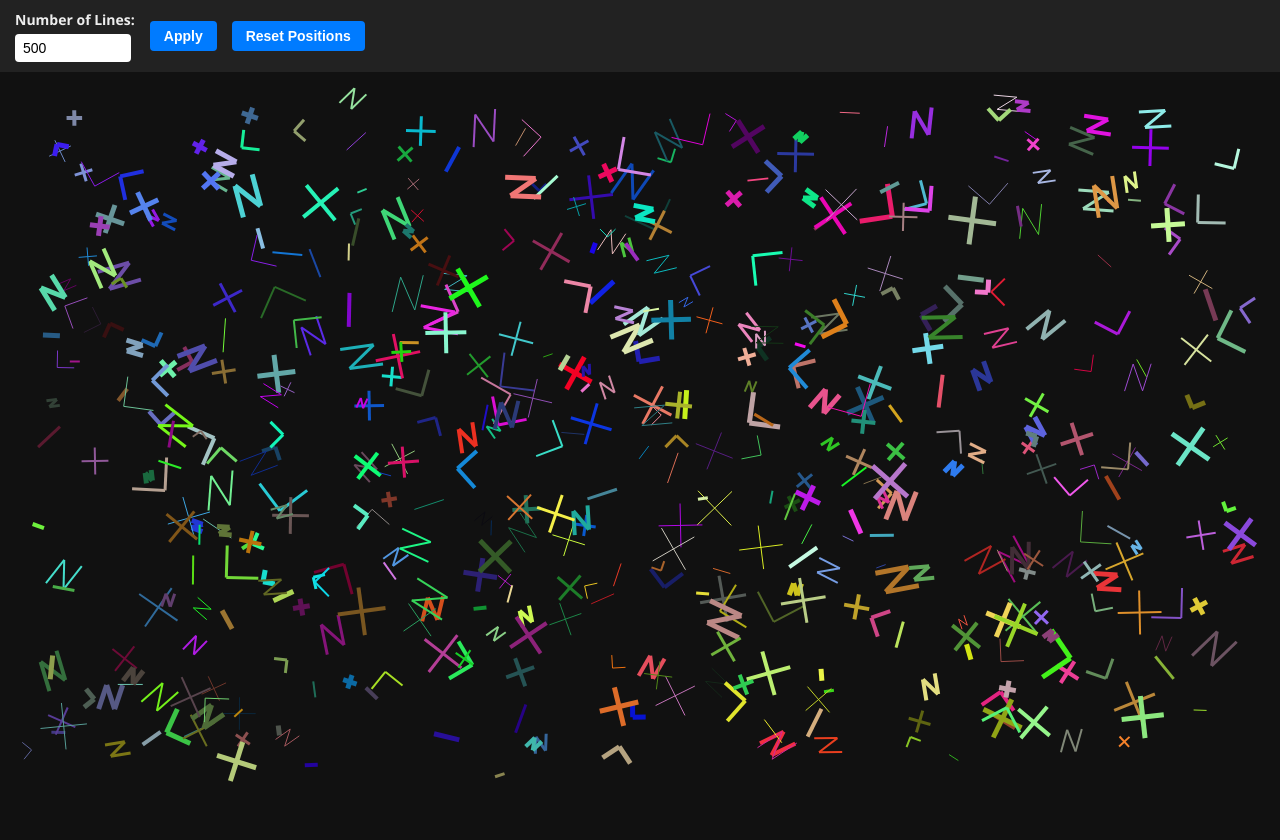
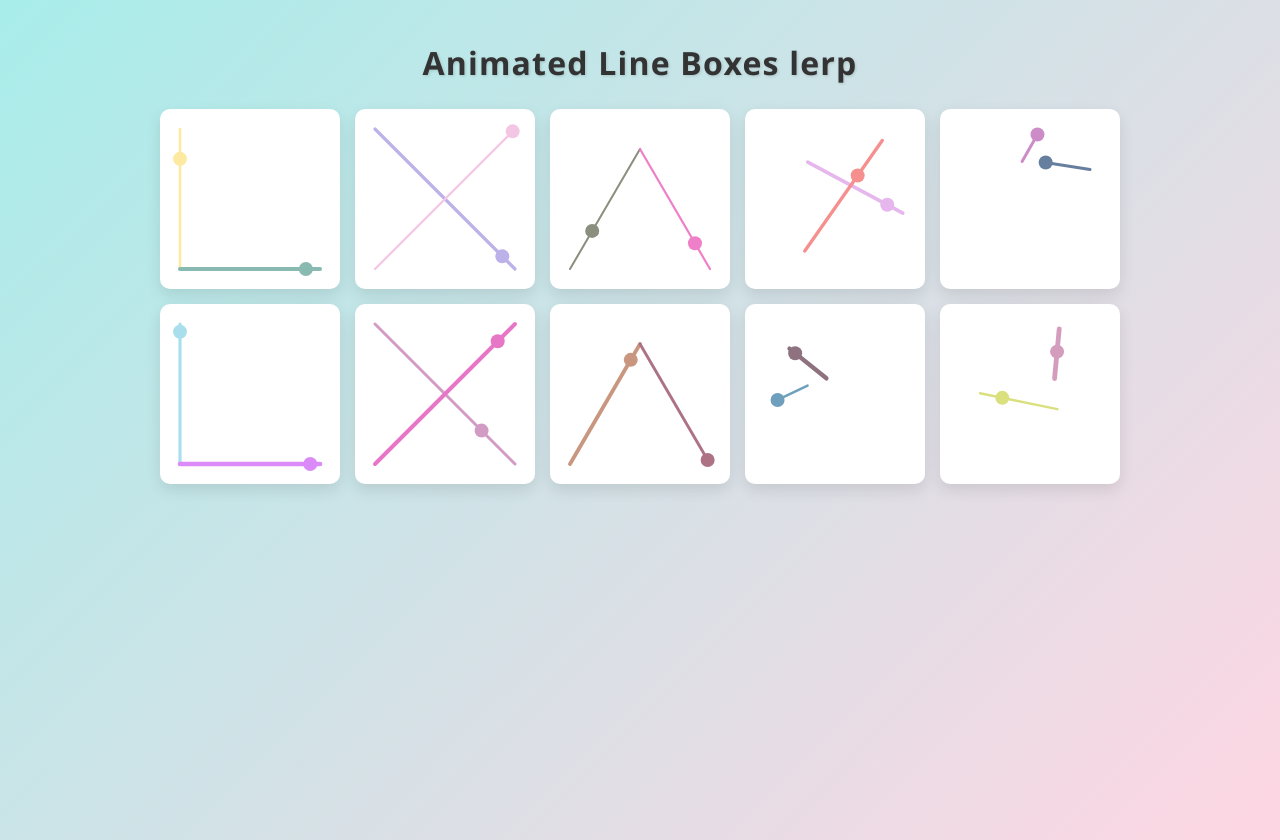
Before and after one commit to Fatyoda3/canvas-experiments, a plain HTML site: page index.html in a window 1280 px wide. Before the commit the page ends 800 px from the top, so only its background shows below. Drawn offline with Linux system fonts and the light colour scheme.

Commit message:
hello I am fixing my old stuff, now I am working on LERP and  it's much better

```diff
--- a/assets/lerp.js
+++ b/assets/lerp.js
@@ -1,116 +1,164 @@
-const canvas = document.querySelector('canvas');
-const c = canvas.getContext('2d');
-canvas.width = 800;
-canvas.height = 600;
+const grid = document.getElementById("grid");
+const CANVAS_SIZE = 180;
+const BOX_COUNT = 10;
+const FPS = 30;
+const FRAME_DURATION = 1000 / FPS;
 
-c.fillStyle = "#ffdfdf";
-c.strokeStyle = "orange";
-c.lineWidth = 5;
+class LineAnimator {
+  constructor(canvas, shape) {
+    this.canvas = canvas;
+    this.c = canvas.getContext("2d");
+    this.c.lineCap = "round";
 
-const A = {
-    x: 650, y: 350
-};
-const B = {
-    x: 150, y: 120
-};
+    this.width = canvas.width;
+    this.height = canvas.height;
 
+    this.shape = shape; // 'L', 'X', 'W', or 'random'
 
-const E = {
-    x: 650, y: 250
-};
-const D = {
-    x: 350, y: 136
-};
+    this.colorA = this.randomColor();
+    this.colorB = this.randomColor();
 
+    this.lineWidthA = 2 + Math.random() * 3;
+    this.lineWidthB = 2 + Math.random() * 3;
 
+    this.tA = 0;
+    this.tB = 0;
 
+    this.speedA = 0.005 + Math.random() * 0.02;
+    this.speedB = 0.005 + Math.random() * 0.02;
 
-function drawLine(p1, p2) {
-    c.beginPath();
-    c.moveTo(p1.x, p1.y);
-    c.lineTo(p2.x, p2.y);
-
-    c.stroke();
+    this.initShapePoints();
   }
 
-function addText(T, P) {
-    c.font = "bold 30px Arial";
-    c.save();
-    c.fillStyle = "black";
-    c.fillText(T, P.x, P.y, 150);
-    c.textAlign = 'center';
-    c.textBaseline = "middle";
-    c.restore();
+  randomColor() {
+    const r = 100 + Math.floor(Math.random() * 155);
+    const g = 100 + Math.floor(Math.random() * 155);
+    const b = 100 + Math.floor(Math.random() * 155);
+    return `rgb(${r},${g},${b})`;
   }
 
-function animate() {
-    /*     let k = 0.05;
-        lerp1.x += k;
-        lerp2.x += k;
-        lerp1.y += k;
-        lerp2.y += k; */
+  lerp(p1, p2, t) {
+    return {
+      x: p1.x + (p2.x - p1.x) * t,
+      y: p1.y + (p2.y - p1.y) * t,
+    };
+  }
 
+  distance(p1, p2) {
+    return Math.hypot(p1.x - p2.x, p1.y - p2.y);
+  }
 
+  drawLine(p1, p2, color, width) {
+    const ctx = this.c;
+    ctx.strokeStyle = color;
+    ctx.lineWidth = width;
 
-    const lerp1 = lerp(A, B);
+    ctx.beginPath();
+    ctx.moveTo(p1.x, p1.y);
+    ctx.lineTo(p2.x, p2.y);
+    ctx.stroke();
+  }
 
-    const lerp2 = lerp(D, E);
+  drawCircle(p, color) {
+    const ctx = this.c;
+    ctx.beginPath();
+    ctx.fillStyle = color;
+    ctx.arc(p.x, p.y, 7, 0, Math.PI * 2);
+    ctx.fill();
+  }
 
-    c.clearRect(0, 0, canvas.width, canvas.height);
+  initShapePoints() {
+    const w = this.width;
+    const h = this.height;
+    const margin = 20;
 
-    drawCircle(A);
-    drawCircle(B);
+    switch(this.shape) {
+      case 'L':
+        // L shape: two lines forming a right angle
+        this.pointsA = { p1: {x: margin, y: h - margin}, p2: {x: margin, y: margin} };
+        this.pointsB = { p1: {x: margin, y: h - margin}, p2: {x: w - margin, y: h - margin} };
+        break;
 
-    drawCircle(E);
-    drawCircle(D);
+      case 'X':
+        // X shape: two diagonal crossing lines
+        this.pointsA = { p1: {x: margin, y: margin}, p2: {x: w - margin, y: h - margin} };
+        this.pointsB = { p1: {x: w - margin, y: margin}, p2: {x: margin, y: h - margin} };
+        break;
 
-    drawLine(A, B);
-    drawLine(E, D);
+      case 'W':
+        // W shape: 4 points connected by 3 lines, but we animate 2 lines: left and right strokes of W
+        // We'll animate line from bottom-left to top-middle and top-middle to bottom-right separately
+        const topY = margin + 20;
+        const bottomY = h - margin;
+        const leftX = margin;
+        const midX = w / 2;
+        const rightX = w - margin;
 
+        this.pointsA = { p1: {x: leftX, y: bottomY}, p2: {x: midX, y: topY} };
+        this.pointsB = { p1: {x: midX, y: topY}, p2: {x: rightX, y: bottomY} };
+        break;
 
-    addText('A', A);
-    addText('B', B);
-    addText('E', E);
-    addText('D', D);
-
-
-
-    drawCircle(lerp1);
-    drawCircle(lerp2);
-
-
-    setTimeout(() => {
-        requestAnimationFrame(animate);
-
-    }, 512);
-}
-/**@lerp not pure lerp but vector lerp */
-
-function lerp(p1, p2) {
-    let t = Math.random();
-
-    let x = p1.x + (p2.x - p1.x) * t;//before i was adding Math.random();
-
-    let y = p1.y + (p2.y - p1.y) * t;
-
-    return {
-        x: x, y: y
+      default:
+        // Random lines inside the canvas
+        this.pointsA = this.randomPoints();
+        this.pointsB = this.randomPoints();
+        break;
     }
   }
 
-
-
-function drawCircle(p) {
-    c.save();
-    c.beginPath();
-    c.arc(p.x, p.y, 25, 0, 360);
-    c.fill();
-    c.restore();
+  randomPoints() {
+    return {
+      p1: {
+        x: 20 + Math.random() * (this.width - 40),
+        y: 20 + Math.random() * (this.height - 40),
+      },
+      p2: {
+        x: 20 + Math.random() * (this.width - 40),
+        y: 20 + Math.random() * (this.height - 40),
+      },
+    };
   }
 
+  update() {
+    this.c.clearRect(0, 0, this.width, this.height);
 
-const a = new Uint8Array([1,2,3,4,5]);
+    this.tA += this.speedA;
+    if (this.tA > 1) this.tA = 0;
+    this.tB += this.speedB;
+    if (this.tB > 1) this.tB = 0;
 
-console.log(a);
+    const lerpA = this.lerp(this.pointsA.p1, this.pointsA.p2, this.tA);
+    const lerpB = this.lerp(this.pointsB.p1, this.pointsB.p2, this.tB);
+
+    this.drawLine(this.pointsA.p1, this.pointsA.p2, this.colorA, this.lineWidthA);
+    this.drawLine(this.pointsB.p1, this.pointsB.p2, this.colorB, this.lineWidthB);
+
+    const overlap = this.distance(lerpA, lerpB) < 15;
+
+    this.drawCircle(lerpA, overlap ? "red" : this.colorA);
+    this.drawCircle(lerpB, overlap ? "red" : this.colorB);
+  }
+}
+
+const shapes = ['L', 'X', 'W', 'random', 'random', 'L', 'X', 'W', 'random', 'random'];
+const animators = [];
+
+for (let i = 0; i < BOX_COUNT; i++) {
+  const canvas = document.createElement("canvas");
+  canvas.width = CANVAS_SIZE;
+  canvas.height = CANVAS_SIZE;
+  grid.appendChild(canvas);
+
+  animators.push(new LineAnimator(canvas, shapes[i]));
+}
+
+let lastTime = 0;
+function animate(time = 0) {
+  if (time - lastTime > FRAME_DURATION) {
+    animators.forEach(anim => anim.update());
+    lastTime = time;
+  }
+  requestAnimationFrame(animate);
+}
 
 animate();
--- a/index.html
+++ b/index.html
@@ -3,81 +3,51 @@
 <head>
 <meta charset="UTF-8" />
 <meta name="viewport" content="width=device-width, initial-scale=1" />
-    <title>Random Shape Lines Animation</title>
+<title>10 Animated Line Boxes — L, X, W Shapes</title>
 <style>
-      body,
-      html {
+  body {
+    background: linear-gradient(135deg, #a8edea, #fed6e3);
+    font-family: 'Segoe UI', Tahoma, Geneva, Verdana, sans-serif;
     margin: 0;
-        padding: 0;
-        height: 100%;
-        background: #111;
-        overflow: hidden;
-        font-family: "Segoe UI", Tahoma, Geneva, Verdana, sans-serif;
-        color: #eee;
+    padding: 20px;
+    color: #333;
     display: flex;
     flex-direction: column;
+    align-items: center;
+    min-height: 100vh;
+    user-select: none;
   }
-      #controls {
-        background: #222;
-        padding: 10px 15px;
-        display: flex;
-        gap: 15px;
-        align-items: center;
+  h1 {
+    margin-bottom: 25px;
+    font-weight: 700;
+    letter-spacing: 1.2px;
+    text-shadow: 1px 1px 3px rgba(0,0,0,0.15);
   }
-      label {
-        font-weight: 600;
-        user-select: none;
-        display: flex;
-        flex-direction: column;
-        font-size: 14px;
-      }
-      input[type="number"] {
-        margin-top: 5px;
-        padding: 6px 8px;
-        font-size: 14px;
-        width: 100px;
-        border-radius: 4px;
-        border: none;
-      }
-      button {
-        background: #007bff;
-        color: white;
-        border: none;
-        padding: 7px 14px;
-        border-radius: 4px;
-        cursor: pointer;
-        font-size: 14px;
-        font-weight: 600;
-      }
-      button:hover {
-        background: #0056b3;
+  #grid {
+    display: grid;
+    grid-template-columns: repeat(5, 180px);
+    grid-gap: 15px;
+    justify-content: center;
+    margin-bottom: 30px;
   }
   canvas {
-        flex: 1;
+    border-radius: 10px;
+    background-color: #fff;
+    box-shadow: 0 6px 15px rgba(0,0,0,0.1);
+    width: 180px;
+    height: 180px;
     display: block;
-        background: #111;
-        cursor: crosshair;
+  }
+  footer {
+    font-size: 0.85rem;
+    color: #555;
+    opacity: 0.7;
   }
 </style>
 </head>
 <body>
-    <div id="controls">
-      <label for="lineCountInput">
-        Number of Lines:
-        <input
-          type="number"
-          id="lineCountInput"
-          value="500"
-          min="10"
-          max="2000"
-        />
-      </label>
-      <button id="applyBtn">Apply</button>
-      <button id="resetBtn">Reset Positions</button>
-    </div>
-
-    <canvas id="canvas"></canvas>
-
-    <script src="assets/line.js" type="module"></script>
+  <h1> Animated Line Boxes lerp</h1>
+  <div id="grid"></div>
+  <script src="assets/lerp.js"></script>
 </body>
 </html>
```
Lines whose indentation alone changed are shown as unchanged.
